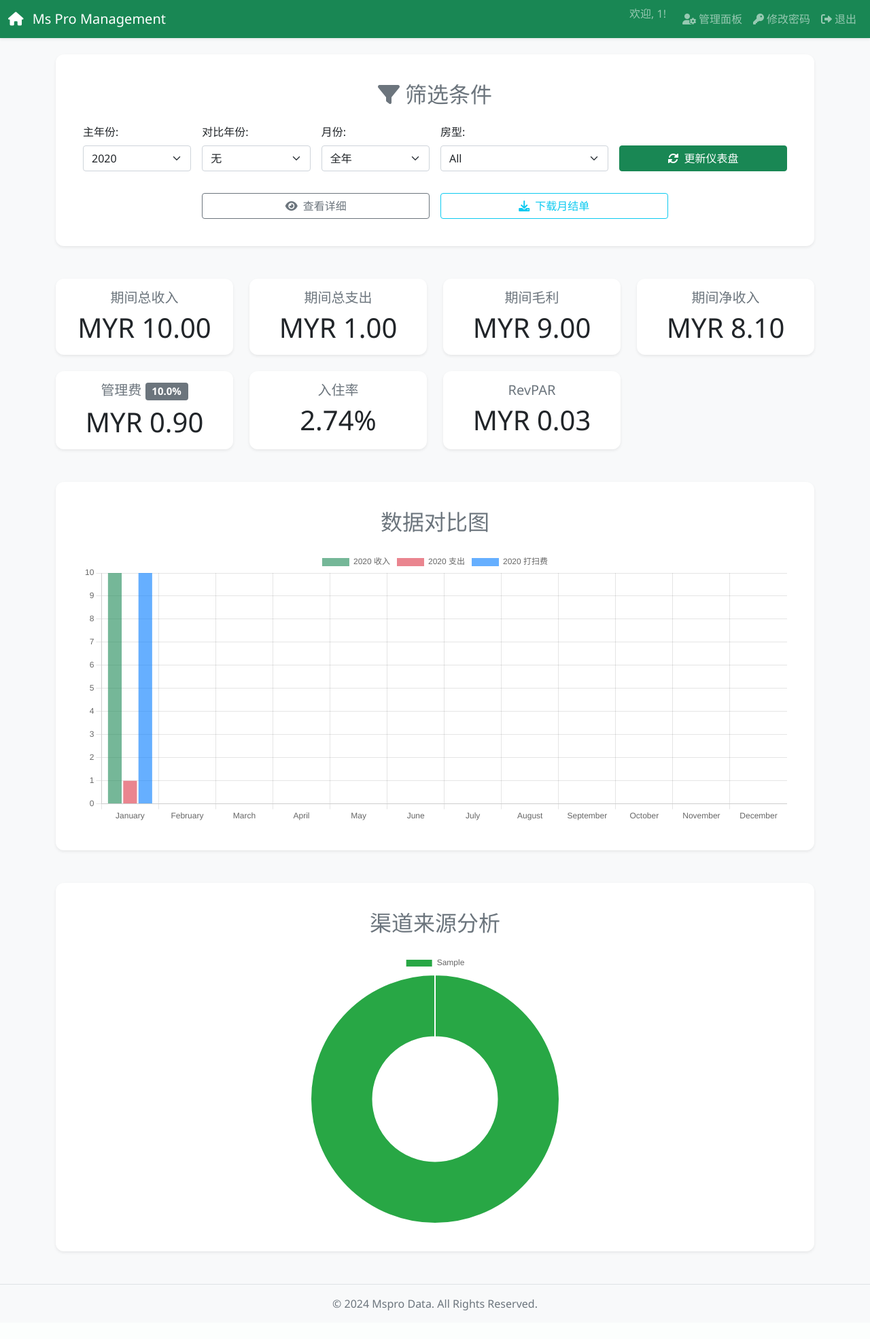
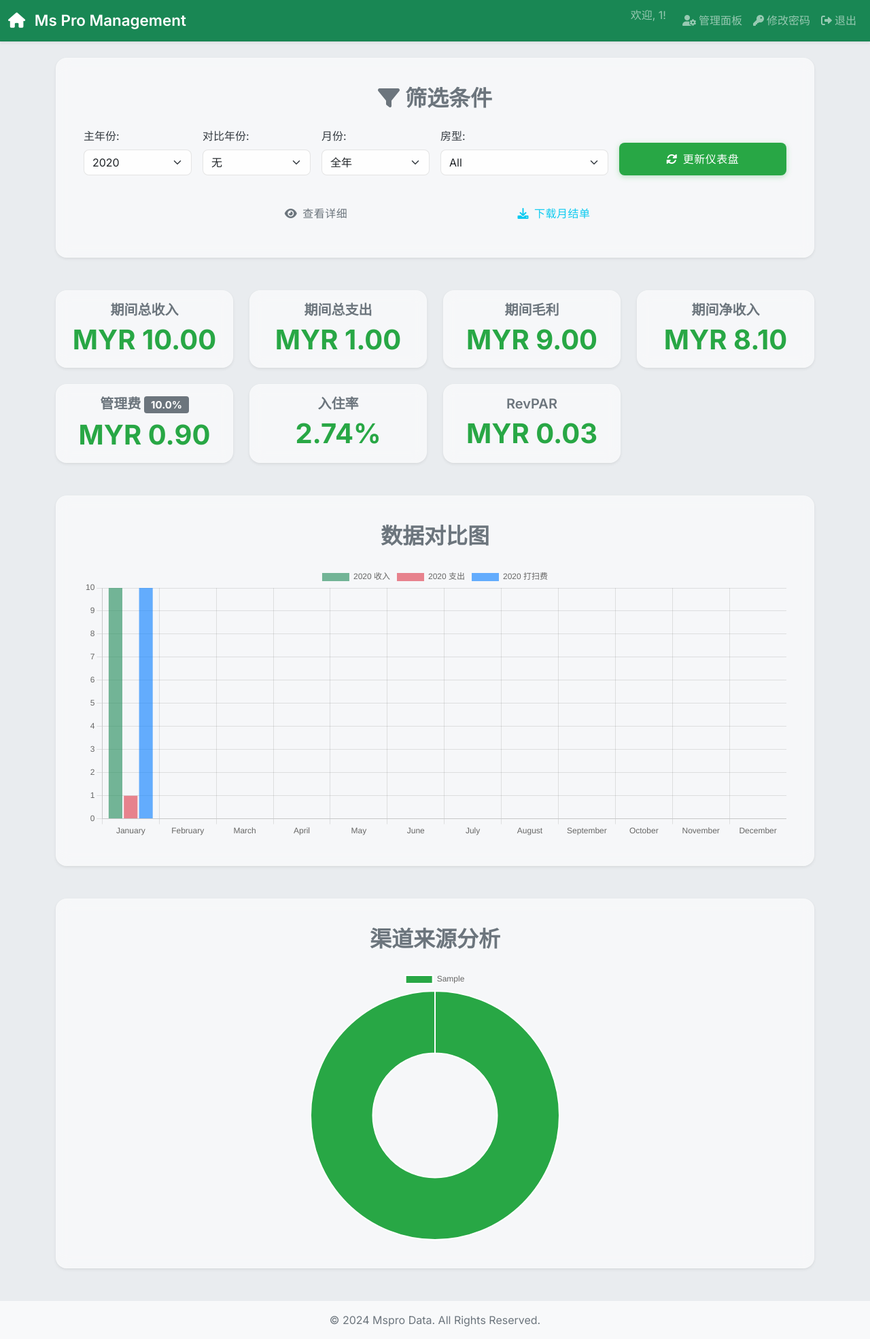
Before and after one commit to reinocheong/Msprodb, a Flask app: page / in a window 1280 px wide. Shown: the whole page at 68% size. Before the commit the page ends 1928 px from the top, so only its background shows below. Run offline with Flask 3, Linux system fonts and the light colour scheme; a user stored in the database is signed in; tables that the repository leaves empty hold one stand-in row (values such as "Sample post"); some libraries are stand-ins or nearby versions.

Commit message:
feat: Finalize UI and UX enhancements

```diff
--- a/mspro_app/templates/base.html
+++ b/mspro_app/templates/base.html
@@ -7,6 +7,9 @@
     <link href="https://cdn.jsdelivr.net/npm/bootstrap@5.1.3/dist/css/bootstrap.min.css" rel="stylesheet">
     <link rel="stylesheet" href="https://cdnjs.cloudflare.com/ajax/libs/font-awesome/6.0.0-beta3/css/all.min.css">
     <link href="https://cdn.jsdelivr.net/npm/select2@4.1.0-rc.0/dist/css/select2.min.css" rel="stylesheet" />
+    <link rel="preconnect" href="https://fonts.googleapis.com">
+    <link rel="preconnect" href="https://fonts.gstatic.com" crossorigin>
+    <link href="https://fonts.googleapis.com/css2?family=Inter:wght@400;500;600;700&display=swap" rel="stylesheet">
     <link rel="stylesheet" href="{{ url_for('static', filename='css/style.css') }}">
 </head>
 <body class="d-flex flex-column h-100">
--- a/static/css/style.css
+++ b/static/css/style.css
@@ -1,72 +1,126 @@
-/* 清新绿意 主题 */
+/* --- 全局与字体 --- */
+@import url('https://fonts.googleapis.com/css2?family=Inter:wght@400;500;600;700&display=swap');
 
-/* 全局样式 */
-body, html {
-    height: 100%;
-    background-color: #f8f9fa; /* 浅灰色背景 */
-    font-family: 'Segoe UI', Tahoma, Geneva, Verdana, sans-serif; /* 更现代的字体 */
+body {
+    font-family: 'Inter', sans-serif;
+    background-color: #e9ecef;
+    color: #343a40;
+    transition: background-color 0.3s;
 }
 
-/* 加载动画 */
-#loading-overlay {
-    position: fixed;
-    top: 0;
-    left: 0;
-    width: 100%;
-    height: 100%;
-    background-color: rgba(255, 255, 255, 0.85);
-    display: flex;
-    justify-content: center;
-    align-items: center;
-    z-index: 9999;
-    backdrop-filter: blur(4px);
-    display: none; /* 初始隐藏 */
+/* --- 导航栏 --- */
+.navbar {
+    transition: all 0.3s ease-in-out;
+    border-bottom: 1px solid rgba(0,0,0,0.05);
+}
+.navbar-brand { font-weight: 600; font-size: 1.4rem; }
+.nav-link { transition: color 0.2s ease-in-out; }
+.nav-link:hover { color: #ffffff; transform: translateY(-2px); }
+
+/* --- 卡片与液态玻璃效果 --- */
+.card {
+    border-radius: 16px;
+    transition: all 0.3s ease;
+    overflow: hidden;
+    background: rgba(255, 255, 255, 0.6);
+    backdrop-filter: blur(10px);
+    -webkit-backdrop-filter: blur(10px);
+    border: 1px solid rgba(255, 255, 255, 0.2);
+    box-shadow: 0 8px 32px 0 rgba(31, 38, 135, 0.1);
+}
+.card:hover {
+    transform: translateY(-5px);
+    box-shadow: 0 12px 40px 0 rgba(31, 38, 135, 0.15);
+}
+.card-title { font-weight: 600; color: #495057; }
+.card-body .display-6 { font-weight: 700; color: #28a745; }
+
+/* --- 按钮与表单 --- */
+.btn {
+    border-radius: 8px;
+    font-weight: 500;
+    padding: 0.75rem 1.5rem;
+    transition: all 0.3s ease;
+    letter-spacing: 0.5px;
+    border: none;
+}
+.btn-primary {
+    background-color: #28a745;
+    color: white;
+    box-shadow: 0 2px 8px rgba(40, 167, 69, 0.3);
+}
+.btn-primary:hover {
+    background-color: #218838;
+    transform: translateY(-2px);
+    box-shadow: 0 4px 12px rgba(40, 167, 69, 0.4);
+}
+.form-control, .form-select {
+    border-radius: 8px;
+    transition: border-color 0.2s, box-shadow 0.2s;
+    background-color: rgba(255, 255, 255, 0.8);
+    border: 1px solid rgba(0,0,0,0.1);
+}
+.form-control:focus, .form-select:focus {
+    border-color: #28a745;
+    box-shadow: 0 0 0 0.25rem rgba(40, 167, 69, 0.25);
+    background-color: white;
 }
 
-.spinner {
-    border: 8px solid #e9ecef; /* 更柔和的灰色 */
-    border-top: 8px solid #198754; /* 主题绿色 */
-    border-radius: 50%;
-    width: 60px;
-    height: 60px;
-    animation: spin 1.5s linear infinite;
+/* --- 表格 --- */
+#detailedRecordsSection .card { max-width: 95%; margin: 0 auto; }
+#detailedRecordsSection .card-body { padding: 0; }
+.table {
+    border-collapse: separate;
+    border-spacing: 0;
+    width: 100%;
+    font-size: 0.9rem;
+}
+.table thead th {
+    background-color: rgba(243, 244, 246, 0.7);
+    border-bottom: 2px solid rgba(0,0,0,0.1);
+    font-weight: 600;
+    padding: 0.75rem 1rem;
+    position: sticky;
+    top: 0;
+    z-index: 10;
+}
+.table tbody tr { background-color: transparent; transition: background-color 0.2s ease; }
+.table tbody tr:not(:last-child) { border-bottom: 1px solid rgba(0,0,0,0.05); }
+.table tbody tr:hover { background-color: rgba(40, 167, 69, 0.1); }
+.table td, .table th { border-top: none !important; padding: 0.6rem 1rem; vertical-align: middle; }
+.table-responsive { max-height: 60vh; overflow-y: auto; }
+
+/* --- 表格中的操作按钮 --- */
+.btn-action {
+    background-color: transparent;
+    border: 1px solid transparent;
+    color: #6c757d; /* 柔和的灰色 */
+    border-radius: 50%; /* 圆形 */
+    width: 32px;
+    height: 32px;
+    display: inline-flex;
+    align-items: center;
+    justify-content: center;
+    padding: 0;
+    transition: all 0.2s ease-in-out;
+}
+.btn-action:hover {
+    background-color: #e9ecef; /* 悬停时出现浅灰色背景 */
+    color: #28a745; /* 悬停时图标变绿 */
+    transform: scale(1.1);
 }
 
-@keyframes spin {
-    0% { transform: rotate(0deg); }
-    100% { transform: rotate(360deg); }
+/* --- 加载动画 --- */
+#loading-overlay {
+    position: fixed; top: 0; left: 0; width: 100%; height: 100%;
+    background-color: rgba(255, 255, 255, 0.8);
+    display: flex; justify-content: center; align-items: center;
+    z-index: 9999; backdrop-filter: blur(4px); transition: opacity 0.3s;
 }
-
-/* 卡片样式 */
-.card {
-    border: none;
-    border-radius: 0.75rem; /* 更大的圆角 */
-    transition: transform 0.2s ease-in-out, box-shadow 0.2s ease-in-out;
+.spinner {
+    width: 56px; height: 56px; border: 6px solid #28a745;
+    border-bottom-color: transparent; border-radius: 50%;
+    display: inline-block; box-sizing: border-box;
+    animation: rotation 1s linear infinite;
 }
-
-.card:hover {
-    transform: translateY(-5px); /* 轻微上浮效果 */
-    box-shadow: 0 0.5rem 1rem rgba(0, 0, 0, 0.1) !important;
-}
-
-/* 按钮样式 */
-.btn-primary {
-    background-color: #198754; /* 主题绿色 */
-    border-color: #198754;
-}
-
-.btn-primary:hover {
-    background-color: #157347;
-    border-color: #146c43;
-}
-
-.btn-success {
-    background-color: #198754;
-    border-color: #198754;
-}
-
-/* 页脚 */
-.footer.mt-auto {
-    background-color: #ffffff; /* 白色页脚 */
-    border-top: 1px solid #dee2e6; /* 添加一条细线分隔 */
-}
+@keyframes rotation { 0% { transform: rotate(0deg); } 100% { transform: rotate(360deg); } }
```
Also changed, not shown: mspro_app/templates/index.html (+66 -22 lines).
